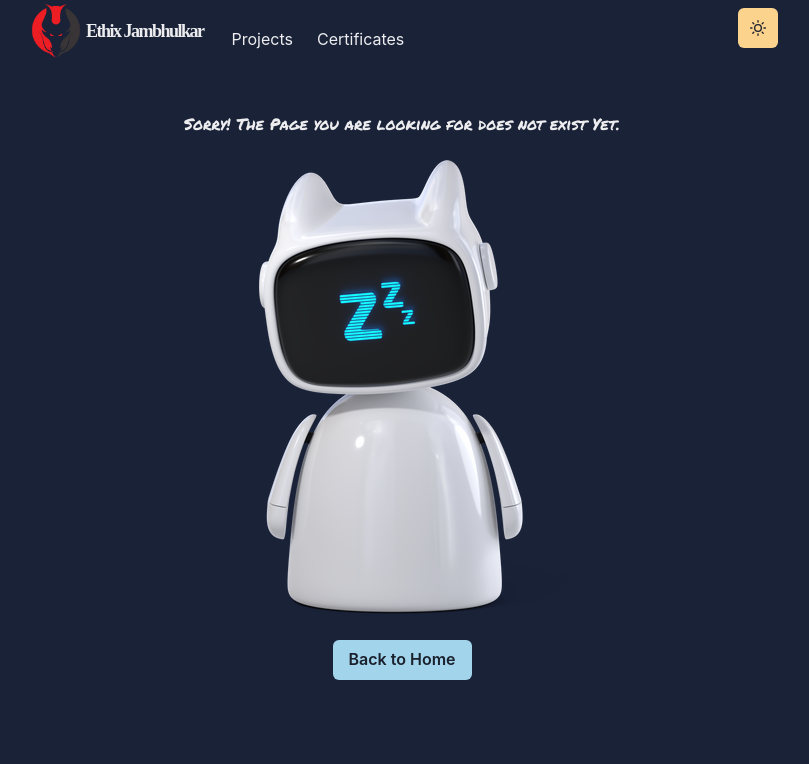
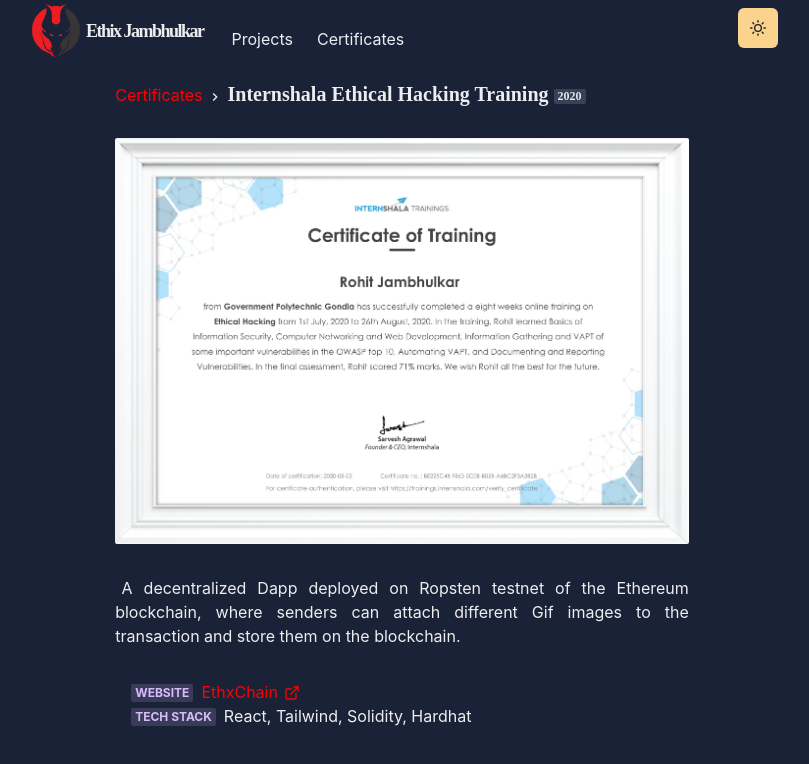
Before and after one commit to EthixLucifer/New-Portfolio-Website, a Next.js app: page /certificates/ethicalhacking in a window 1280 px wide. Before the commit this address had no page. Shown: the top 764 px of the page, without its empty margins (238-1047 px from the left). Built offline with nearby package versions, Linux system fonts and the light colour scheme; a web font is replaced by a local one.

Commit message:
added cert section v2

```diff
--- a/components/certificates.js
+++ b/components/certificates.js
@@ -4,9 +4,9 @@
 
 export const Title = ({ children }) => (
     <Box mt={50}>
-        <NextLink href="/projects">
+        <NextLink href="/certificates">
             <Link>
-                Projects
+                Certificates
             </Link>
         </NextLink>
         <span>
--- a/components/grid-item.js
+++ b/components/grid-item.js
@@ -32,9 +32,28 @@
                 <Image src={thumbnail}
                     alt={"title"}
                     className={"grid-item-thumbnail"}
-                    // placeholder="blur"
-                     />
+                // placeholder="blur"
+                />
                 <LinkOverlay href={`/projects/${id}`}>
+                    <Text mt={2} fontSize={20}>
+                        {title}
+                    </Text>
+                </LinkOverlay>
+                <Text fontSize={14}>{children} </Text>
+            </LinkBox>
+        </NextLink>
+    </Box>
+)
+export const CertificateGridItem = ({ children, id, title, thumbnail }) => (
+    <Box w="100%" textAlign="center" >
+        <NextLink href={`/certificates/${id}`}>
+            <LinkBox cursor="pointer" >
+                <Image src={thumbnail}
+                    alt={"title"}
+                    className={"grid-item-thumbnail"}
+                // placeholder="blur"
+                />
+                <LinkOverlay href={`/certificates/${id}`}>
                     <Text mt={2} fontSize={20}>
                         {title}
                     </Text>
--- /dev/null
+++ b/pages/certificates/ethicalhacking.js
@@ -0,0 +1,41 @@
+import { Container, Badge, Link, List, ListItem } from '@chakra-ui/react';
+import { ExternalLinkIcon } from '@chakra-ui/icons';
+import { Title, ProjectImage, Meta } from '../../components/certificates';
+import P from "../../components/paragraph";
+
+import Layout from "../../components/layout/article";
+var certificateName = "Internshala Ethical Hacking Certificate";
+const Project = () => {
+    return (
+        <Layout title={certificateName} >
+            <Container>
+                <Title>
+                    Internshala Ethical Hacking Training <Badge>2020</Badge>
+                </Title>
+                <ProjectImage mt={55} src="/images/certificatedir/Ethicalhacking.jpg" alt="ethicalHackingCertificate" />
+
+                <P>
+                    A decentralized Dapp deployed on Ropsten testnet of the Ethereum blockchain, where senders can attach different Gif images to the transaction and store them on the blockchain.
+                </P>
+
+                <List ml={4} my={4}>
+                    <ListItem>
+                        <Meta>Website</Meta>
+                        <Link href="https://ethxchain.tech" target="_blank">
+                            EthxChain <ExternalLinkIcon mx="2px" />
+                        </Link>
+                    </ListItem>
+
+                    <ListItem>
+                        <Meta>Tech Stack</Meta>
+                        <span>React, Tailwind, Solidity, Hardhat</span>
+                    </ListItem>
+
+                </List>
+
+            </Container>
+        </Layout>
+    )
+}
+
+export default Project;
```
Also changed, not shown: pages/certificates.js (+5 -6 lines), pages/certificates/CBA.js (added), pages/certificates/CBD.js (added), pages/certificates/smartcontracts.js (added).
